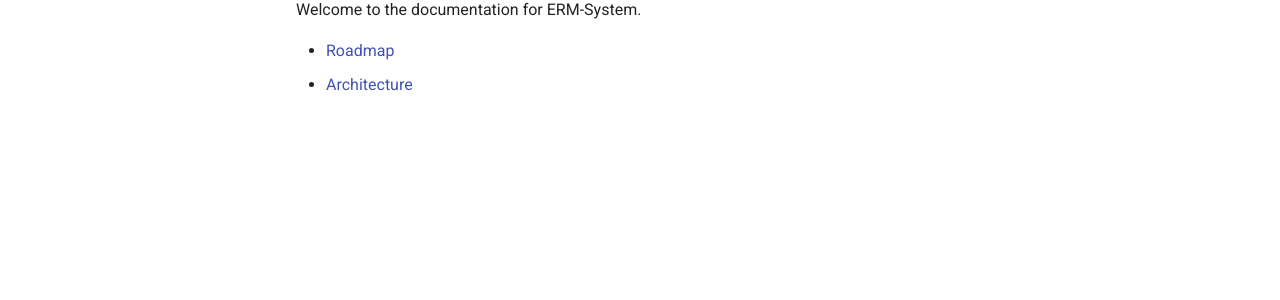
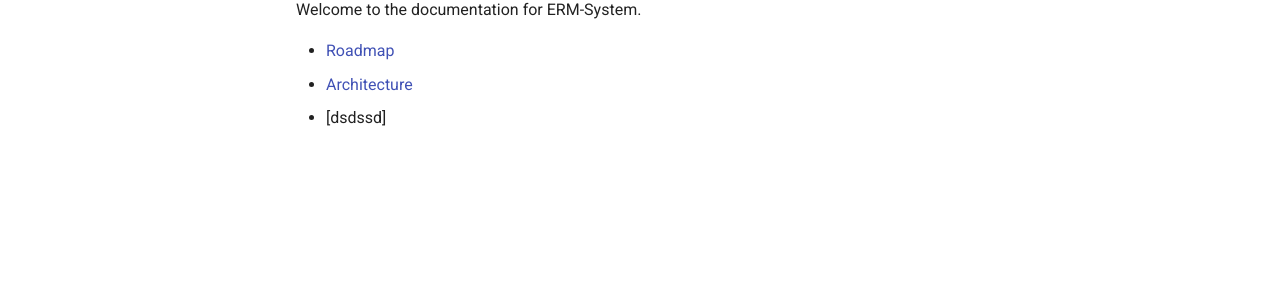
Before and after one commit to Ministra1978/ERM-System, an MkDocs documentation site: the page built from docs/index.md, in a window 1280 px wide. Shown: the part 231-531 px from the top of the page. Built offline with MkDocs 1.6.1 and Material for MkDocs 9.7.7, drawn with Linux system fonts in a browser that asks for light colours; comment, search, counter and statistics services are not loaded.

Commit message:
vault backup: 2025-09-09 15:29:45

```diff
--- a/docs/index.md
+++ b/docs/index.md
@@ -4,3 +4,4 @@ Welcome to the documentation for ERM-System.
 
 - [Roadmap](roadmap.md)
 - [Architecture](architecture.md)
+- [dsdssd]
```
Also changed, not shown: 1 other file.
